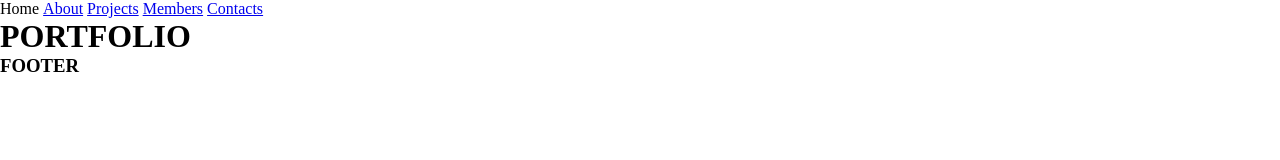
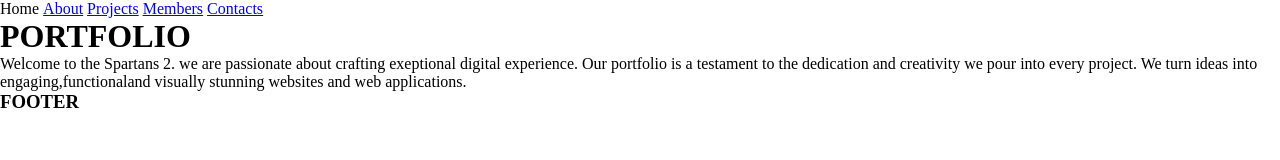
Before and after one commit to NoniMuthoniGenerali/Portfolio, a plain HTML site: page index.html in a window 1280 px wide. Drawn offline with Linux system fonts and the light colour scheme.

Commit message:
Update index.html

```diff
--- a/index.html
+++ b/index.html
@@ -23,7 +23,9 @@
     <div class="Container">
         <div id="content">
             <h1>PORTFOLIO</h1>
-            <P></P>
+            <P>Welcome to the Spartans 2. we are passionate about crafting exeptional digital experience. Our portfolio is a testament to the dedication
+            and  creativity we pour into every project. We turn ideas into engaging,functionaland visually stunning websites and web applications.
+            </P>
         </div>
         <div id="image">
 
```
